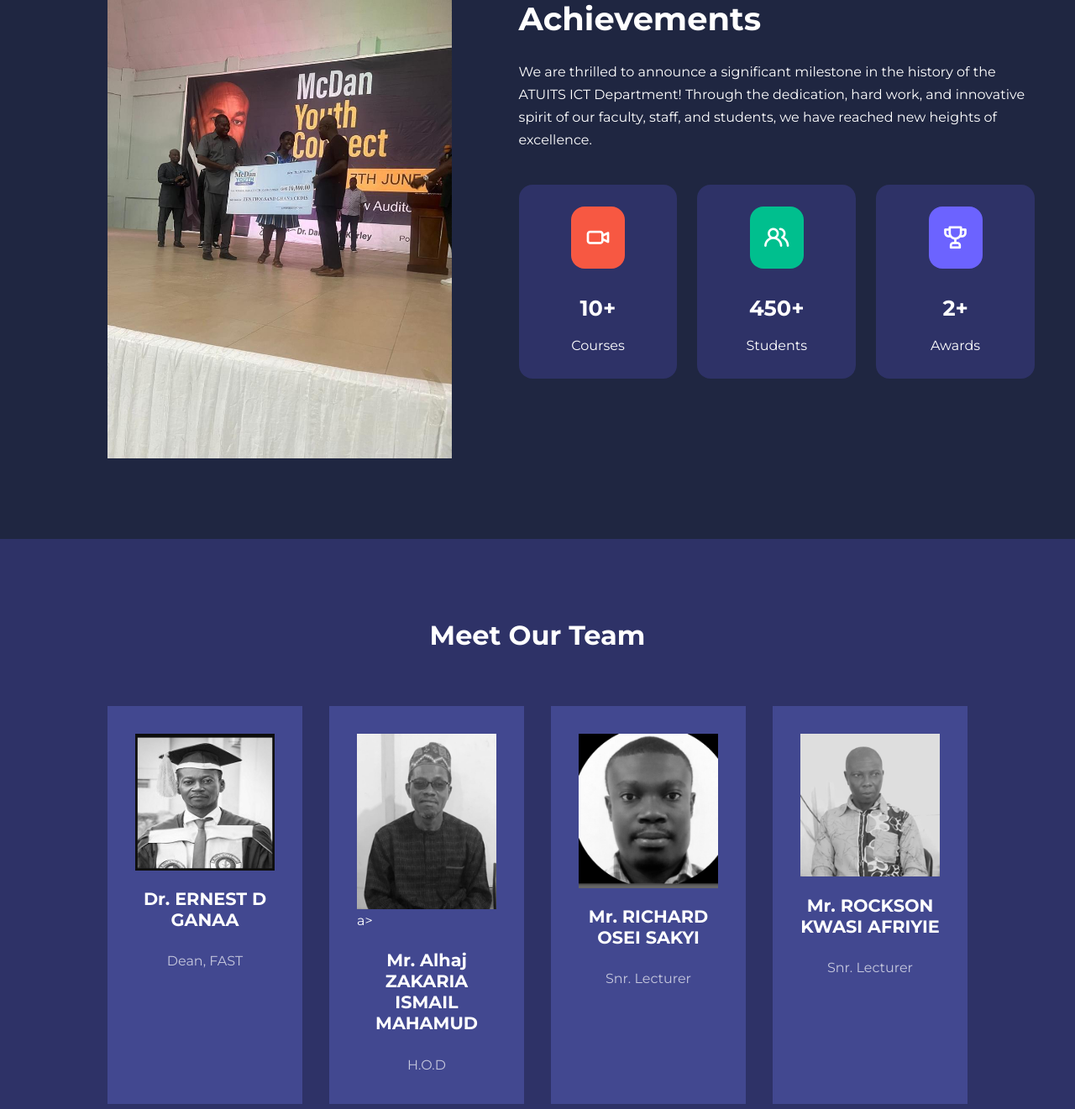
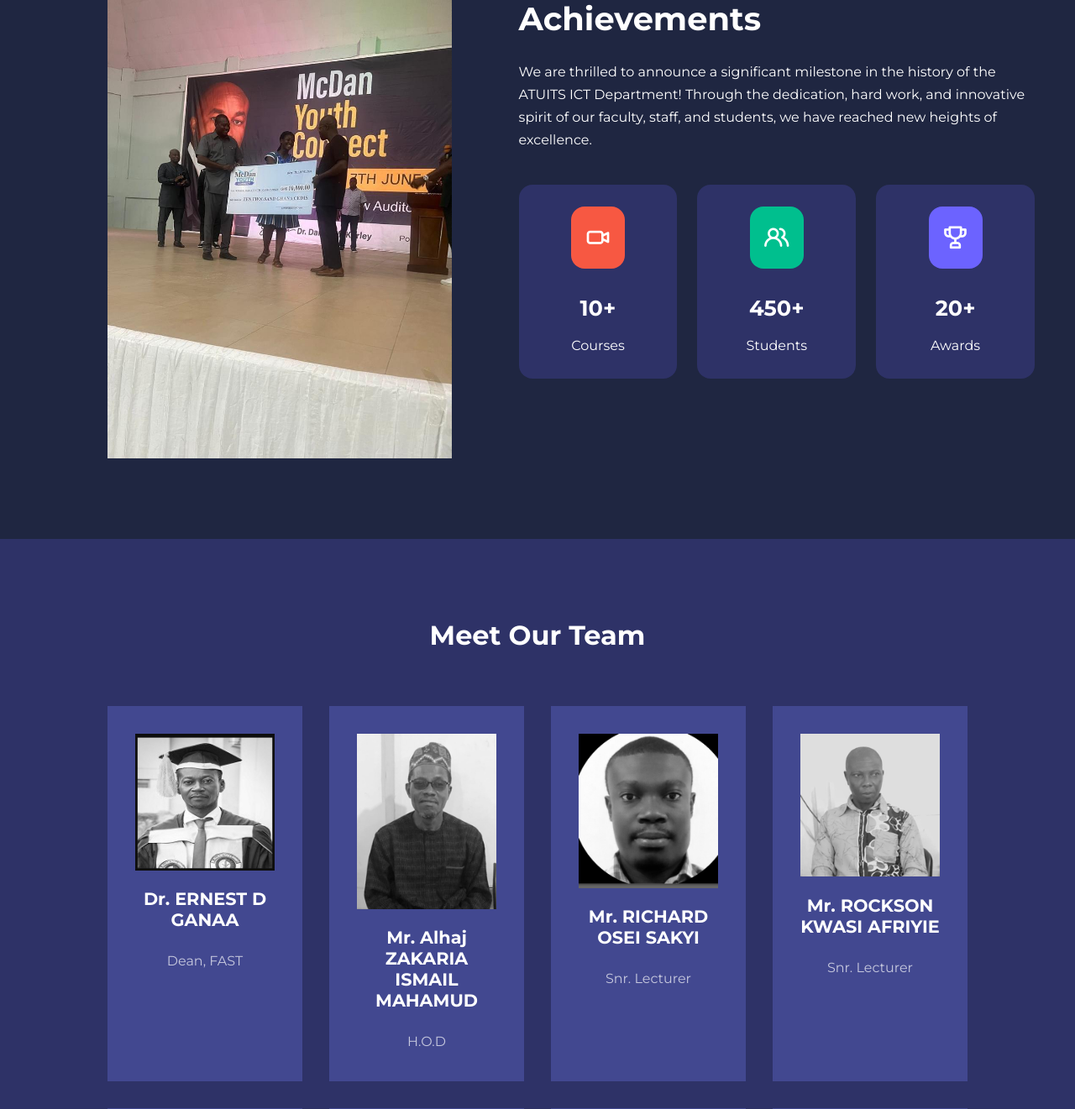
Before and after one commit to abdbashit/atuitsweb, a PHP site: page /about.php in a window 1280 px wide. Shown: the part 144-1465 px from the top of the page at 84% size. Run offline with PHP 8.4, Linux system fonts and the light colour scheme.

Commit message:
modified

```diff
--- a/about.php
+++ b/about.php
@@ -78,7 +78,7 @@
                 <span class="achievements__icon">
                   <i class="uil uil-trophy"></i>
                 </span>
-                <h3>2+</h3>
+                <h3>20+</h3>
                 <p>Awards</p>
               </article>
 
@@ -95,7 +95,9 @@
       <div class="container team__container">
         <article class="team__member">
           <div class="team__member-image">
+          <a href="mrganaa.php">
             <img src="./images/Dr. Ernest Ganaa.PNG" alt="">
+</a>
           </div>
           <div class="team__member-info">
             <h4>Dr. ERNEST D GANAA</h4>
@@ -110,9 +112,9 @@
 
         <article class="team__member">
           <div class="team__member-image">
-          <a href="lecturer-bio.php">
+          <a href="mrzakaria.php">
             <img src="./images/Mr. Alhaj ZAKARIA ISMAIL MAHAMUD.PNG" alt="">
-            a>
+          </a>
           </div>
           <div class="team__member-info">
             <h4>Mr. Alhaj ZAKARIA ISMAIL MAHAMUD</h4>
```
